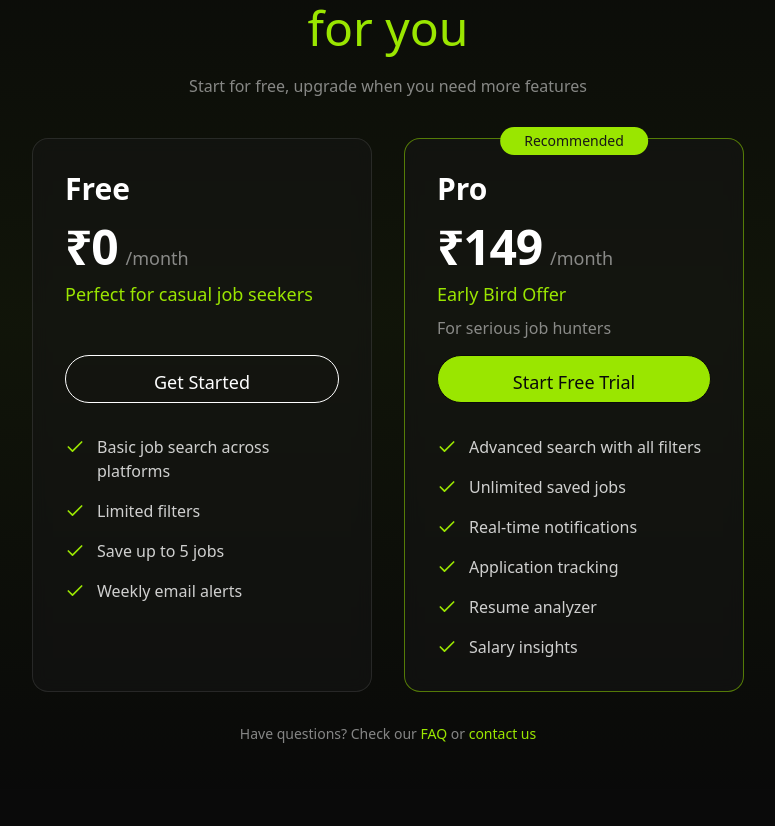
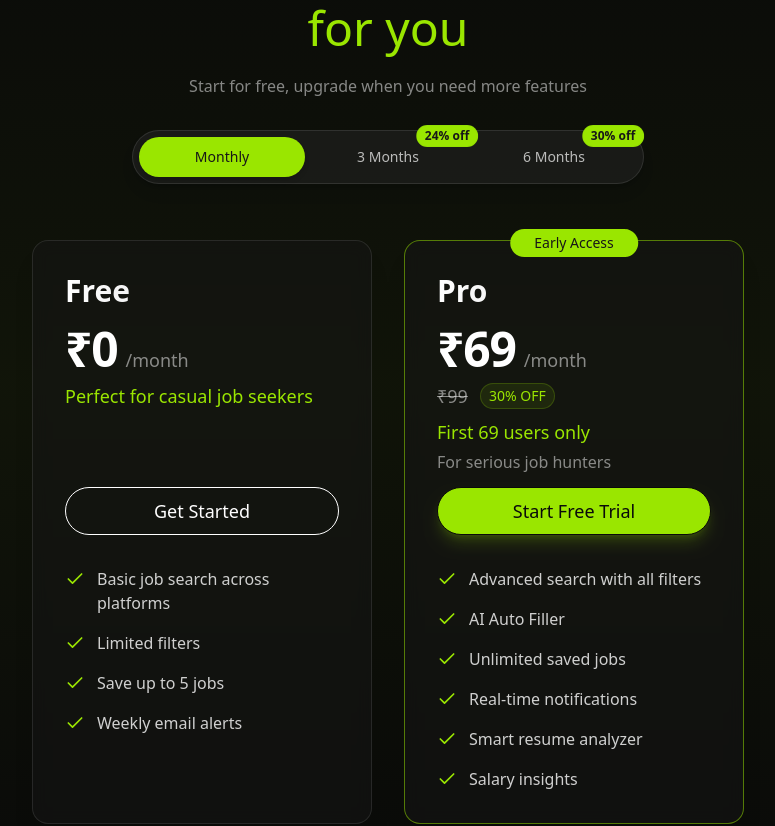
Before and after one commit to omkarkhoche3448/Job-landing, a React (Vite) app: page / in a window 1280 px wide. Shown: the part 7460-8286 px from the top of the page, without its empty margins (252-1027 px from the left). Built offline with nearby package versions, Linux system fonts and the light colour scheme; no server answers.

Commit message:
feat(pricing): enhance pricing section with dynamic plans and animations

```diff
--- a/src/sections/Pricing.jsx
+++ b/src/sections/Pricing.jsx
@@ -1,9 +1,81 @@
-import React from "react";
+import React, { useState } from "react";
+import { motion } from "framer-motion";
 import Tag from "../components/Tag";
 import { Check } from "lucide-react";
 import Button from "../components/Button";
 
-const pricingPlans = [
+// Animation variants
+const cardVariants = {
+    hidden: { opacity: 0, y: 20 },
+    visible: {
+        opacity: 1,
+        y: 0,
+        transition: {
+            duration: 0.6,
+            ease: "easeOut"
+        }
+    }
+};
+
+const featureVariants = {
+    hidden: { opacity: 0, x: -10 },
+    visible: i => ({
+        opacity: 1,
+        x: 0,
+        transition: {
+            delay: i * 0.1,
+            duration: 0.4
+        }
+    })
+};
+
+const PricingToggle = ({ activePlan, setActivePlan }) => {
+    return (
+        <div className="flex justify-center mb-8 p-1.5 bg-neutral-800/50 rounded-full border border-white/10 inline-flex mx-auto shadow-lg w-full max-w-lg">
+            <button
+                onClick={() => setActivePlan("monthly")}
+                className={`relative flex-1 px-6 py-2.5 rounded-full text-sm font-medium transition-all duration-300 ${activePlan === "monthly"
+                        ? "bg-lime-400 text-neutral-900 shadow-md"
+                        : "text-white/70 hover:text-white hover:bg-white/5"
+                    }`}
+            >
+                Monthly
+            </button>
+            <button
+                onClick={() => setActivePlan("quarterly")}
+                className={`relative flex-1 px-6 py-2.5 rounded-full text-sm font-medium transition-all duration-300 ${activePlan === "quarterly"
+                        ? "bg-lime-400 text-neutral-900 shadow-md"
+                        : "text-white/70 hover:text-white hover:bg-white/5"
+                    }`}
+            >
+                3 Months
+                <span className="absolute -top-3 right-6 transform translate-x-1/2 text-xs px-2 py-0.5 rounded-full font-bold
+        bg-lime-400 text-neutral-900 border border-lime-500/20 z-20">
+                    24% off
+                </span>
+            </button>
+            <button
+                onClick={() => setActivePlan("biannual")}
+                className={`relative flex-1 px-6 py-2.5 rounded-full text-sm font-medium transition-all duration-300 ${activePlan === "biannual"
+                        ? "bg-lime-400 text-neutral-900 shadow-md"
+                        : "text-white/70 hover:text-white hover:bg-white/5"
+                    }`}
+            >
+                6 Months
+                <span className="absolute -top-3 right-6 transform translate-x-1/2 text-xs px-2 py-0.5 rounded-full font-bold
+        bg-lime-400 text-neutral-900 border border-lime-500/20 z-20">
+                    30% off
+                </span>
+            </button>
+        </div>
+    );
+};
+
+function Pricing() {
+    const [activePlan, setActivePlan] = useState("monthly");
+
+    const pricingData = {
+        monthly: [
             {
                 name: "Free",
                 price: "₹0",
@@ -21,51 +93,99 @@ const pricingPlans = [
             },
             {
                 name: "Pro",
-        price: "₹149",
+                originalPrice: "₹99",
+                price: "₹69",
                 period: "/month",
-        description: "Early Bird Offer",
+                description: "First 69 users only",
                 subDescription: "For serious job hunters",
                 buttonText: "Start Free Trial",
                 buttonVariant: "primary",
                 features: [
                     "Advanced search with all filters",
+                    "AI Auto Filler",
                     "Unlimited saved jobs",
                     "Real-time notifications",
-            "Application tracking",
-            "Resume analyzer",
+                    "Smart resume analyzer ",
                     "Salary insights"
                 ],
+                recommended: true,
+                earlyAccess: true
+            }
+        ],
+        quarterly: [
+            {
+                name: "Free",
+                price: "₹0",
+                period: "/month",
+                description: "Perfect for casual job seekers",
+                buttonText: "Get Started",
+                buttonVariant: "outline",
+                features: [
+                    "Basic job search across platforms",
+                    "Limited filters",
+                    "Save up to 5 jobs",
+                    "Weekly email alerts"
+                ],
+                recommended: false
+            },
+            {
+                name: "Pro",
+                originalPrice: "₹249",
+                price: "₹189",
+                period: " for 3 months",
+                description: "First 69 users only",
+                subDescription: "For serious job hunters",
+                buttonText: "Start Free Trial",
+                buttonVariant: "primary",
+                features: [
+                    "Advanced search with all filters",
+                    "AI Auto Filler",
+                    "Unlimited saved jobs",
+                    "Real-time notifications",
+                    "Smart resume analyzer ",
+                    "Salary insights",
+                ],
                 recommended: true
+            }
+        ],
+        biannual: [
+            {
+                name: "Free",
+                price: "₹0",
+                period: "/month",
+                description: "First 69 users only",
+                buttonText: "Get Started",
+                buttonVariant: "outline",
+                features: [
+                    "Basic job search across platforms",
+                    "Limited filters",
+                    "Save up to 5 jobs",
+                    "Weekly email alerts"
+                ],
+                recommended: false
             },
-    // {
-    //     name: "Enterprise",
-    //     price: "Custom",
-    //     period: "",
-    //     description: "For teams and organizations",
-    //     buttonText: "Contact Sales",
-    //     buttonVariant: "outline",
-    //     features: [
-    //         "Everything in Pro",
-    //         "API access",
-    //         "Custom integrations",
-    //         "Dedicated account manager",
-    //         "Advanced analytics",
-    //         "White-label options"
-    //     ],
-    //     recommended: false
-    // }
-];
-
-const cardVariants = {
-    hidden: { opacity: 0, y: 50 },
-    visible: {
-        opacity: 1,
-        y: 0,
-        transition: { duration: 0.6, ease: "easeOut" }
+            {
+                name: "Pro",
+                originalPrice: "₹499",
+                price: "₹349",
+                period: " for 6 months",
+                description: "First 69 users only",
+                subDescription: "For serious job hunters",
+                buttonText: "Start Free Trial",
+                buttonVariant: "primary",
+                features: [
+                    "Advanced search with all filters",
+                    "AI Auto Filler",
+                    "Unlimited saved jobs",
+                    "Real-time notifications",
+                    "Smart resume analyzer ",
+                    "Salary insights",
+                ],
+                recommended: true
             }
+        ]
     };
 
-function Pricing() {
     return (
         <section id="pricing" className="py-16 relative overflow-hidden">
             {/* Background gradient */}
@@ -75,58 +195,101 @@ function Pricing() {
                 <div className="flex justify-center">
                     <Tag>Simple Pricing</Tag>
                 </div>
+
                 <h2 className="text-4xl lg:text-5xl font-medium text-center mt-4 max-w-2xl mx-auto leading-tight">
                     Choose the plan that's <span className="text-lime-400">right for you</span>
                 </h2>
+
                 <p className="text-white/50 text-base text-center mt-4 max-w-2xl mx-auto">
                     Start for free, upgrade when you need more features
                 </p>
 
-                <div className="mt-10 flex flex-col md:flex-row justify-center gap-8 max-w-4xl mx-auto">
-                    {pricingPlans.map((plan, index) => (
-                        <div
+                <div className="mt-8 flex justify-center">
+                    <PricingToggle activePlan={activePlan} setActivePlan={setActivePlan} />
+                </div>
+
+                <div className="mt-6 flex flex-col md:flex-row justify-center gap-8 max-w-4xl mx-auto">
+                    {pricingData[activePlan].map((plan, index) => (
+                        <motion.div
                             key={index}
-                            className={`bg-neutral-900/50 backdrop-blur-sm border ${plan.recommended ? 'border-lime-400/50' : 'border-white/10'} rounded-2xl p-8 hover:border-lime-400/30 transition-all duration-300 relative md:w-[340px] w-full`}
+                            className={`bg-neutral-900/50 backdrop-blur-sm border ${plan.recommended ? 'border-lime-400/50' : 'border-white/10'
+                                } rounded-2xl p-8 hover:border-lime-400/30 transition-all duration-300 relative md:w-[340px] w-full shadow-xl`}
                             variants={cardVariants}
                             initial="hidden"
                             whileInView="visible"
                             viewport={{ once: true, amount: 0.2 }}
-                            whileHover={{ y: -5 }}
+                            whileHover={{ y: -8, transition: { duration: 0.3 } }}
                         >
                             {plan.recommended && (
                                 <div className="absolute -top-3 left-1/2 transform -translate-x-1/2 bg-lime-400 text-neutral-900 px-6 py-1 rounded-full text-sm font-medium">
-                                    Recommended
+                                    {activePlan === "monthly" && index === 1 ? "Early Access" : "Recommended"}
                                 </div>
                             )}
+
                             <div className="flex flex-col h-full">
-                                <div className="h-[160px]">
-                                    <h3 className="text-3xl font-semibold mb-4">{plan.name}</h3>
+                                <div className="h-[190px]">
+                                    <h3 className="text-3xl font-semibold mb-4 bg-gradient-to-r from-white to-white/80 bg-clip-text text-transparent">
+                                        {plan.name}
+                                    </h3>
+
                                     <div className="flex items-baseline mb-2">
-                                        <span className="text-5xl font-bold tracking-tight">₹{plan.price.replace('₹', '')}</span>
+                                        <motion.span
+                                            key={plan.price}
+                                            initial={{ opacity: 0, y: 20 }}
+                                            animate={{ opacity: 1, y: 0 }}
+                                            className="text-5xl font-bold tracking-tight"
+                                        >
+                                            {plan.price}
+                                        </motion.span>
                                         <span className="text-white/50 ml-2 text-lg">{plan.period}</span>
                                     </div>
-                                    <p className="text-lime-400 text-lg mb-2">{plan.description}</p>
+
+                                    {plan.originalPrice && (
+                                        <div className="flex items-center gap-3 mb-2">
+                                            <span className="text-white/50 text-lg line-through">{plan.originalPrice}</span>
+                                            <span className="bg-lime-400/10 text-lime-400 text-sm font-medium px-2 py-0.5 rounded-full border border-lime-400/20">
+                                                {Math.round(((parseFloat(plan.originalPrice.replace('₹', '')) - parseFloat(plan.price.replace('₹', ''))) / parseFloat(plan.originalPrice.replace('₹', ''))) * 100)}% OFF
+                                            </span>
+                                        </div>
+                                    )}
+
+                                    <p className="text-lime-400 text-lg mb-1">{plan.description}</p>
+
                                     {plan.subDescription && (
                                         <p className="text-white/50 text-base">{plan.subDescription}</p>
                                     )}
                                 </div>
 
                                 <div className="mt-6 mb-8">
-                                    <Button variant={plan.buttonVariant} className="w-full py-3 text-lg font-medium">
+                                    <Button
+                                        variant={plan.buttonVariant}
+                                        className={`w-full  text-lg font-medium transition-transform duration-300 hover:scale-[1.02] ${plan.buttonVariant === "primary" ? "shadow-lg shadow-lime-400/20" : ""
+                                            }`}
+                                    >
                                         {plan.buttonText}
                                     </Button>
                                 </div>
 
                                 <div className="space-y-4">
                                     {plan.features.map((feature, featureIndex) => (
-                                        <div key={featureIndex} className="flex items-start">
-                                            <Check size={20} className="text-lime-400 mr-3 flex-shrink-0 mt-0.5" />
-                                            <span className="text-white/80 text-base">{feature}</span>
-                                        </div>
+                                        <motion.div
+                                            key={featureIndex}
+                                            custom={featureIndex}
+                                            variants={featureVariants}
+                                            initial="hidden"
+                                            whileInView="visible"
+                                            viewport={{ once: true }}
+                                            className="flex items-start group"
+                                        >
+                                            <Check size={20} className="text-lime-400 mr-3 flex-shrink-0 mt-0.5 group-hover:scale-110 transition-transform duration-300" />
+                                            <span className="text-white/80 text-base group-hover:text-white transition-colors duration-300">
+                                                {feature}
+                                            </span>
+                                        </motion.div>
                                     ))}
                                 </div>
                             </div>
-                        </div>
+                        </motion.div>
                     ))}
                 </div>
 
@@ -136,6 +299,6 @@ function Pricing() {
             </div>
         </section>
     );
-}
+};
 
 export default Pricing;
```
Also changed, not shown: src/components/footer/data/footerSectionData.js (+50 -63 lines), src/sections/Faqs.jsx (+3 -7 lines). Lines whose indentation alone changed are shown as unchanged.
